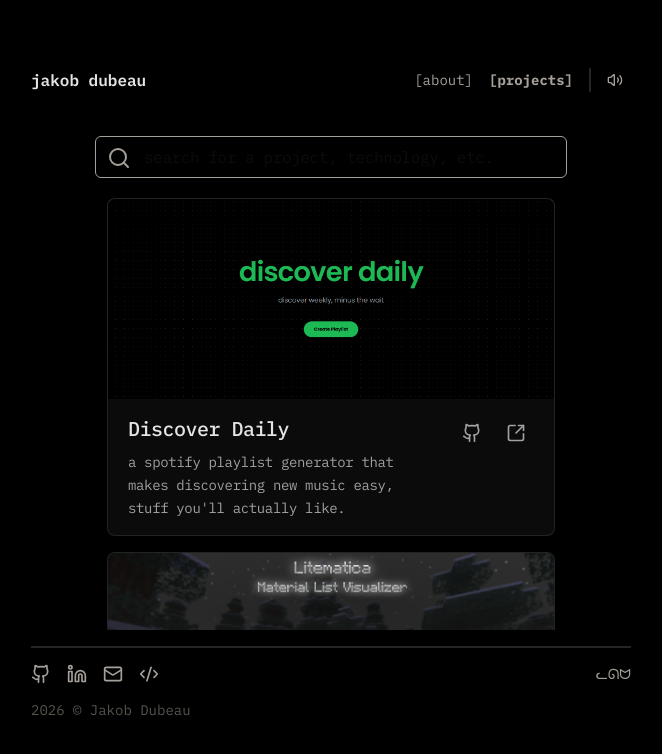
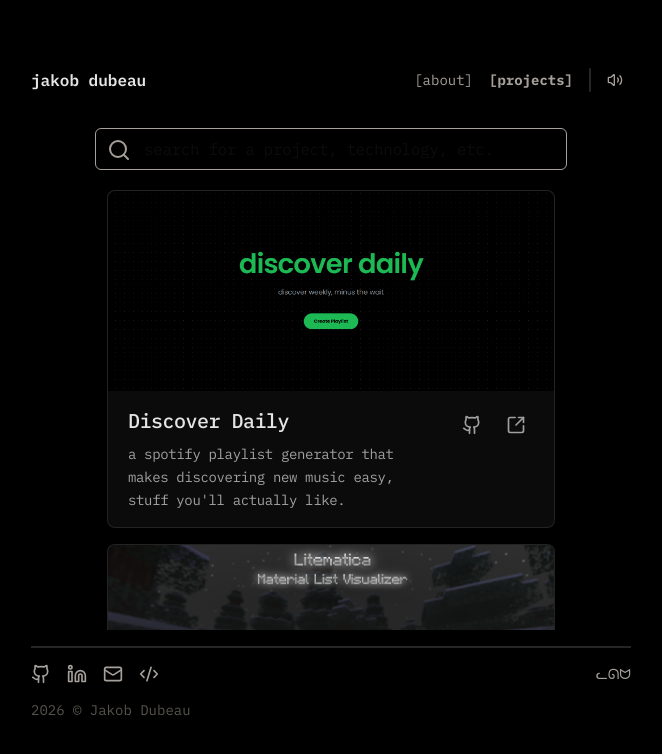
Before and after one commit to jakobdubeau/portfolio-v2, a Next.js app: page /projects in a window 1280 px wide. Shown: the top 754 px of the page, without its empty margins (309-971 px from the left). Built offline with nearby package versions, Linux system fonts and the light colour scheme; no server answers.

Commit message:
final tweaks

```diff
--- a/src/app/page.js
+++ b/src/app/page.js
@@ -10,7 +10,7 @@ export default function Home() {
   const [play] = useSound("/sfx/click_close.mp3", { volume: 0.2 })
 
   return (
-    <div className="flex flex-col sm:pt-5 sm:mx-10">
+    <div className="flex flex-col pt-2 sm:pt-5 sm:mx-10">
       <ul className="grid gap-4 sm:gap-2 text-base">
         <li className="flex items-baseline gap-3 pl-3 sm:pl-6 group">
           <span className="text-white font-bold group-hover:translate-x-2 transition-transform duration-200 ease-out">
--- a/src/app/projects/page.js
+++ b/src/app/projects/page.js
@@ -77,7 +77,7 @@ export default function Home() {
 	const [key] = useSound("/sfx/creamy_key.mp3", { volume: 0.7, interrupt: true })
 
 	return (
-		<div className="sm:pt-6 sm:mx-16 flex flex-col flex-1 min-h-0">
+		<div className="sm:pt-4 sm:mx-16 flex flex-col flex-1 min-h-0">
 			<div className="relative mb-3">
 				<Search className="absolute top-2 sm:top-2.5 left-3 size-6 text-stone-400" />
 				<input
```
